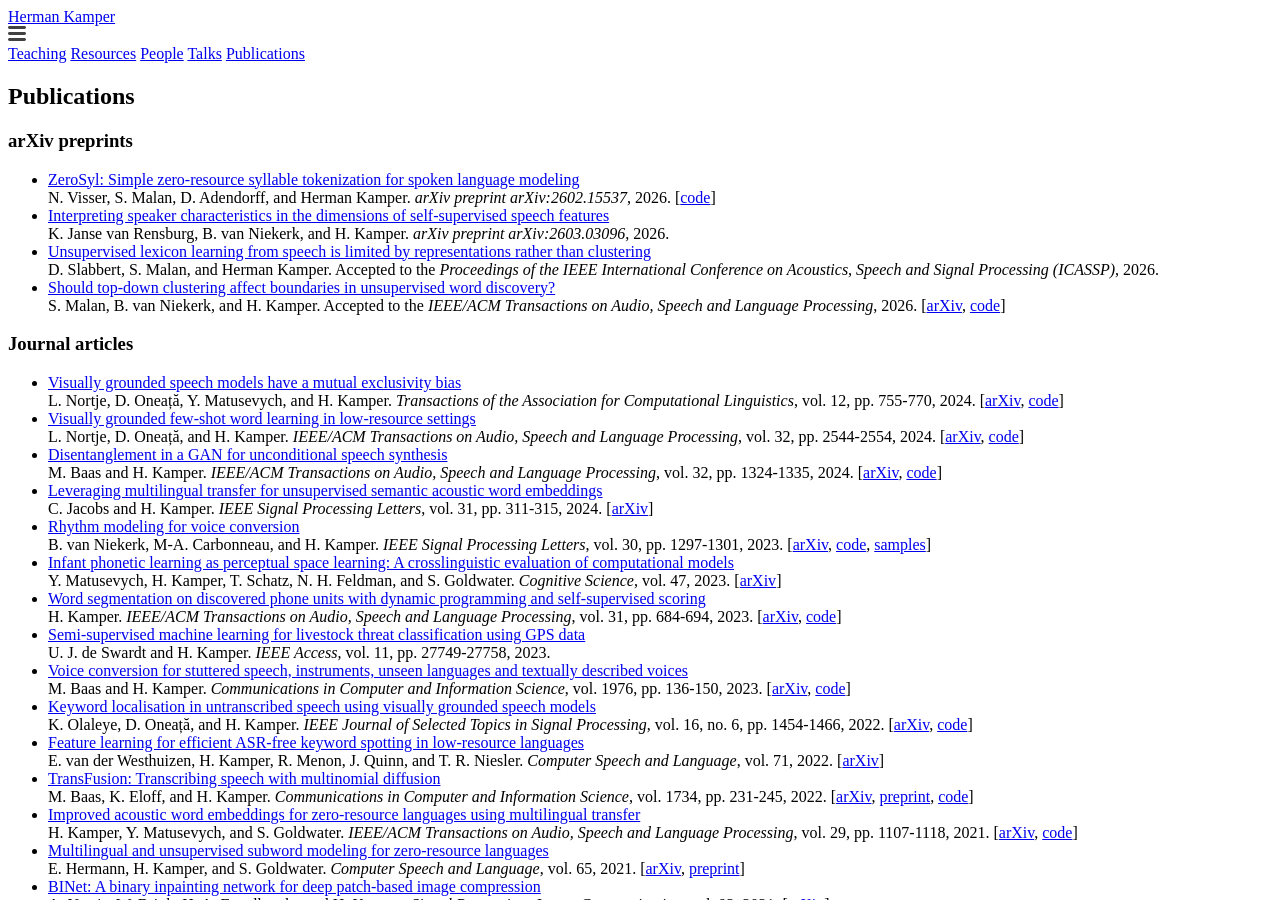
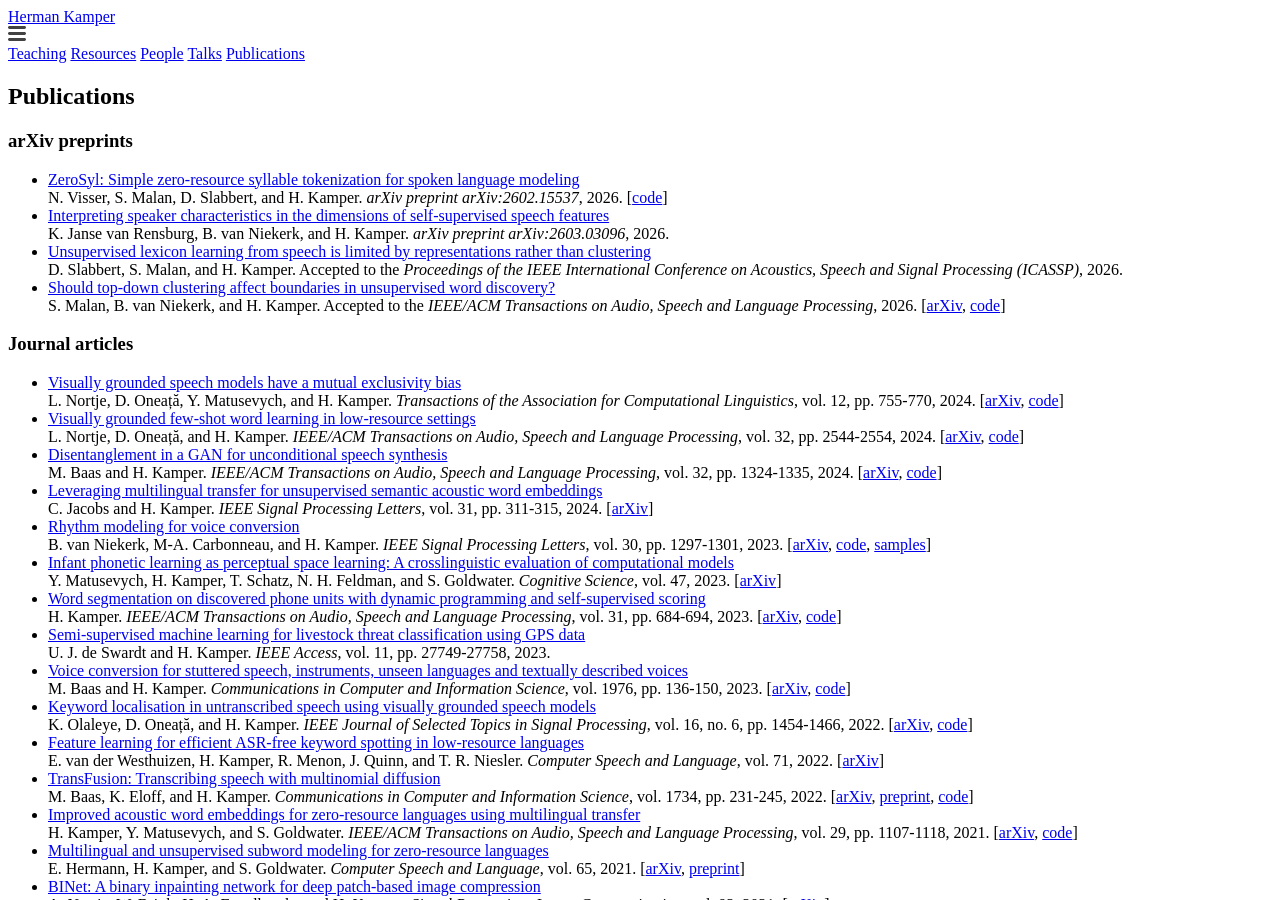
Before and after one commit to kamperh/kamperh.github.io, a Jekyll site: the page built from publications.md, in a window 1280 px wide and 900 px high. Built offline with Jekyll 4.4.1, drawn with Linux system fonts in a browser that asks for light colours; a style sheet for code colours, icons or effects is not loaded.

Commit message:
Update publications.md

```diff
--- a/publications.md
+++ b/publications.md
@@ -11,11 +11,11 @@ order: 5
 ### arXiv preprints
 
 - [ZeroSyl: Simple zero-resource syllable tokenization for spoken language modeling](https://arxiv.org/abs/2602.15537)
-  N. Visser, S. Malan, D. Adendorff, and Herman Kamper. *arXiv preprint arXiv:2602.15537*, 2026. [[code](https://github.com/nicolvisser/ZeroSyl/)]
+  N. Visser, S. Malan, D. Slabbert, and H. Kamper. *arXiv preprint arXiv:2602.15537*, 2026. [[code](https://github.com/nicolvisser/ZeroSyl/)]
 - [Interpreting speaker characteristics in the dimensions of self-supervised speech features](http://arxiv.org/abs/2603.03096)
   K. Janse van Rensburg, B. van Niekerk, and H. Kamper. *arXiv preprint arXiv:2603.03096*, 2026.
 - [Unsupervised lexicon learning from speech is limited by representations rather than clustering](https://arxiv.org/abs/2510.09225)
-  D. Slabbert, S. Malan, and Herman Kamper. Accepted to the *Proceedings of the IEEE International Conference on Acoustics, Speech and Signal Processing (ICASSP)*, 2026.
+  D. Slabbert, S. Malan, and H. Kamper. Accepted to the *Proceedings of the IEEE International Conference on Acoustics, Speech and Signal Processing (ICASSP)*, 2026.
 - [Should top-down clustering affect boundaries in unsupervised word discovery?](https://doi.org/10.1109/TASLPRO.2026.3659426)
   S. Malan, B. van Niekerk, and H. Kamper. Accepted to the *IEEE/ACM Transactions on Audio, Speech and Language Processing*, 2026. [[arXiv](https://arxiv.org/abs/2507.19204), [code](https://github.com/s-malan/prom-seg-clus)]
 
```
